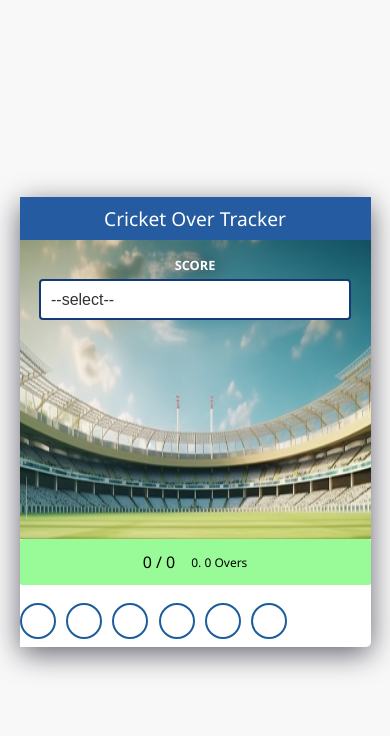
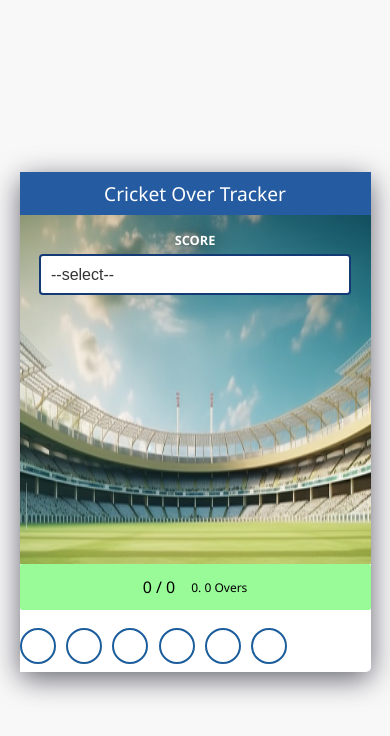
Before and after one commit to Vijaykumar308/cricket-over-tracker, a React (Create React App) app: page / in a window 390 px wide. Shown: the top 736 px of the page. Built offline with nearby package versions, Linux system fonts and the light colour scheme.

Commit message:
done done

```diff
--- a/src/App.css
+++ b/src/App.css
@@ -173,6 +173,7 @@
     }
     .App {
         width: 90vw;
+        height: 500px;
     }
 
     .display-balls-container {
--- a/src/App.js
+++ b/src/App.js
@@ -9,19 +9,21 @@ function App() {
 
 
   return (
+    <>
     <div className="App">
       <h2 className='heading'>Cricket Over Tracker</h2>
       <ScoreDropdown
         currentScore={currentScore}
         setCurrentScore={setCurrentScore}
-      />
+        />
 
       <ScorePerBall
         currentScore={currentScore}
-      />
+        />
 
 
     </div>
+        </>
   );
 }
 
```
